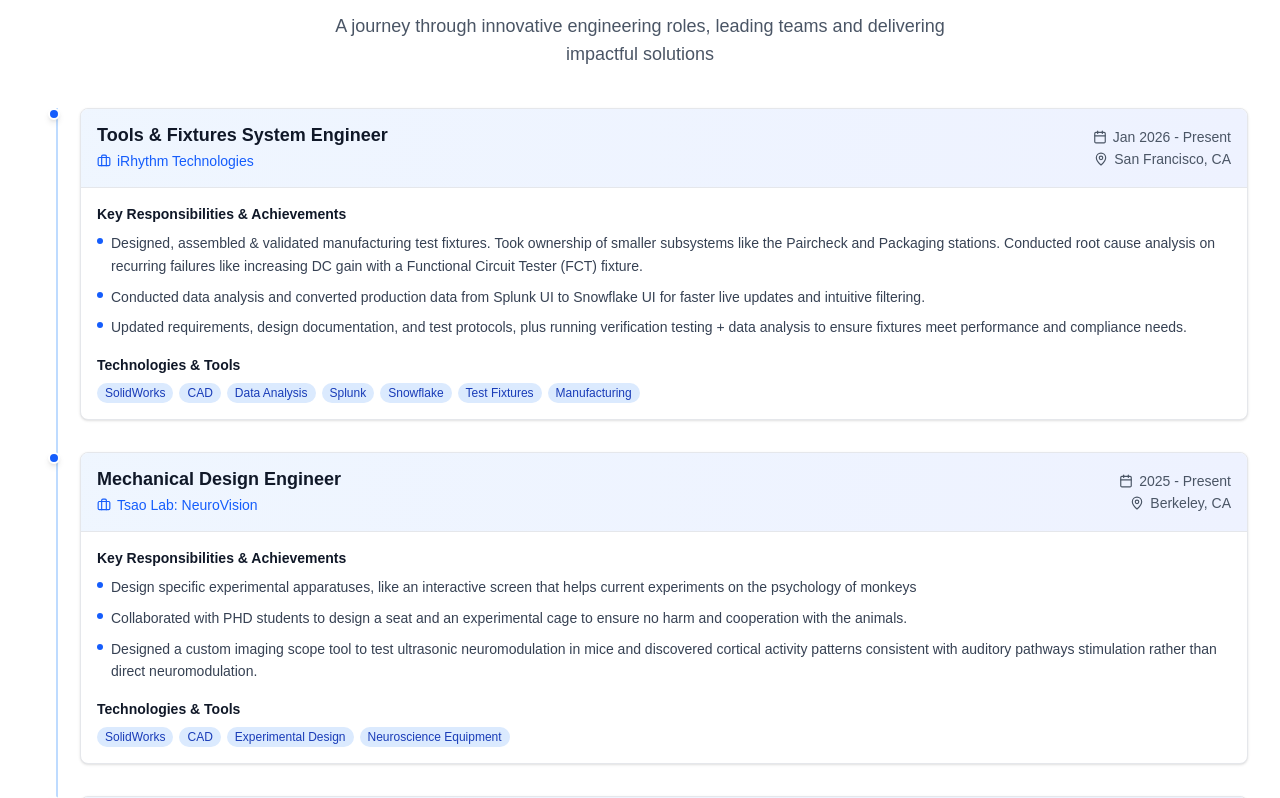
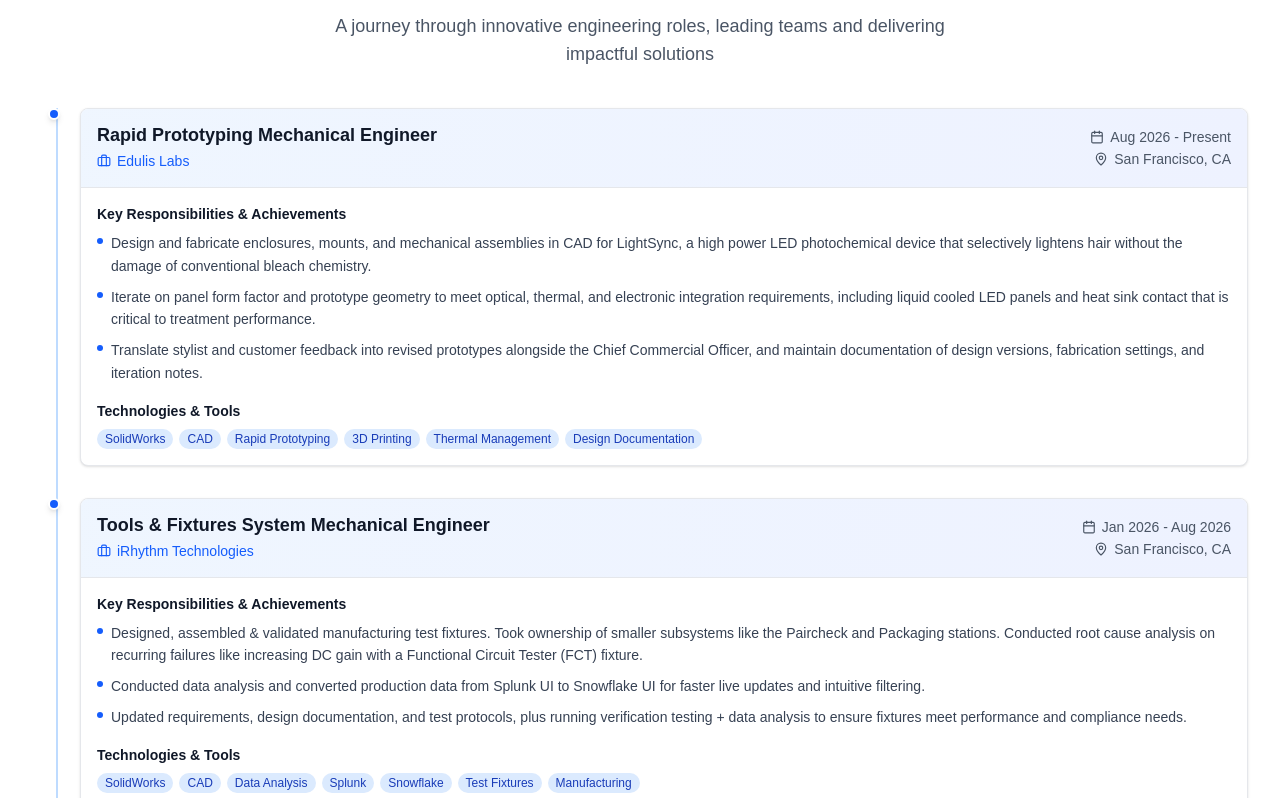
Before and after one commit to aaronlee5702-dot/Website0.1, a Next.js app: page / in a window 1280 px wide. Shown: the part 2902-3700 px from the top of the page. Built offline with nearby package versions, Linux system fonts and the light colour scheme.

Commit message:
Add Edulis Labs role and update experience dates

```diff
--- a/src/data/portfolio.ts
+++ b/src/data/portfolio.ts
@@ -245,9 +245,22 @@
 export const experience: Experience[] = [
   {
     id: '1',
+    company: 'Edulis Labs',
+    position: 'Rapid Prototyping Mechanical Engineer',
+    duration: 'Aug 2026 - Present',
+    location: 'San Francisco, CA',
+    description: [
+      'Design and fabricate enclosures, mounts, and mechanical assemblies in CAD for LightSync, a high power LED photochemical device that selectively lightens hair without the damage of conventional bleach chemistry.',
+      'Iterate on panel form factor and prototype geometry to meet optical, thermal, and electronic integration requirements, including liquid cooled LED panels and heat sink contact that is critical to treatment performance.',
+      'Translate stylist and customer feedback into revised prototypes alongside the Chief Commercial Officer, and maintain documentation of design versions, fabrication settings, and iteration notes.'
+    ],
+    technologies: ['SolidWorks', 'CAD', 'Rapid Prototyping', '3D Printing', 'Thermal Management', 'Design Documentation']
+  },
+  {
+    id: '2',
     company: 'iRhythm Technologies',
-    position: 'Tools & Fixtures System Engineer',
-    duration: 'Jan 2026 - Present',
+    position: 'Tools & Fixtures System Mechanical Engineer',
+    duration: 'Jan 2026 - Aug 2026',
     location: 'San Francisco, CA',
     description: [
       'Designed, assembled & validated manufacturing test fixtures. Took ownership of smaller subsystems like the Paircheck and Packaging stations. Conducted root cause analysis on recurring failures like increasing DC gain with a Functional Circuit Tester (FCT) fixture.',
@@ -257,10 +270,10 @@
     technologies: ['SolidWorks', 'CAD', 'Data Analysis', 'Splunk', 'Snowflake', 'Test Fixtures', 'Manufacturing']
   },
   {
-    id: '2',
+    id: '3',
     company: 'Tsao Lab: NeuroVision',
     position: 'Mechanical Design Engineer',
-    duration: '2025 - Present',
+    duration: 'Aug 2025 - Dec 2025',
     location: 'Berkeley, CA',
     description: [
       'Design specific experimental apparatuses, like an interactive screen that helps current experiments on the psychology of monkeys',
@@ -270,7 +283,7 @@
     technologies: ['SolidWorks', 'CAD', 'Experimental Design', 'Neuroscience Equipment']
   },
   {
-    id: '3',
+    id: '4',
     company: 'Advanced Manufacturing Solutions',
     position: 'Taiwan Semiconductor Manufacturing Company ( TSMC ): Epitaxy Equipement Engineer Intern',
     duration: 'May 2025 - Aug 2025',
```
Also changed, not shown: 4 other files (tests, documents, lock files or other folders).
